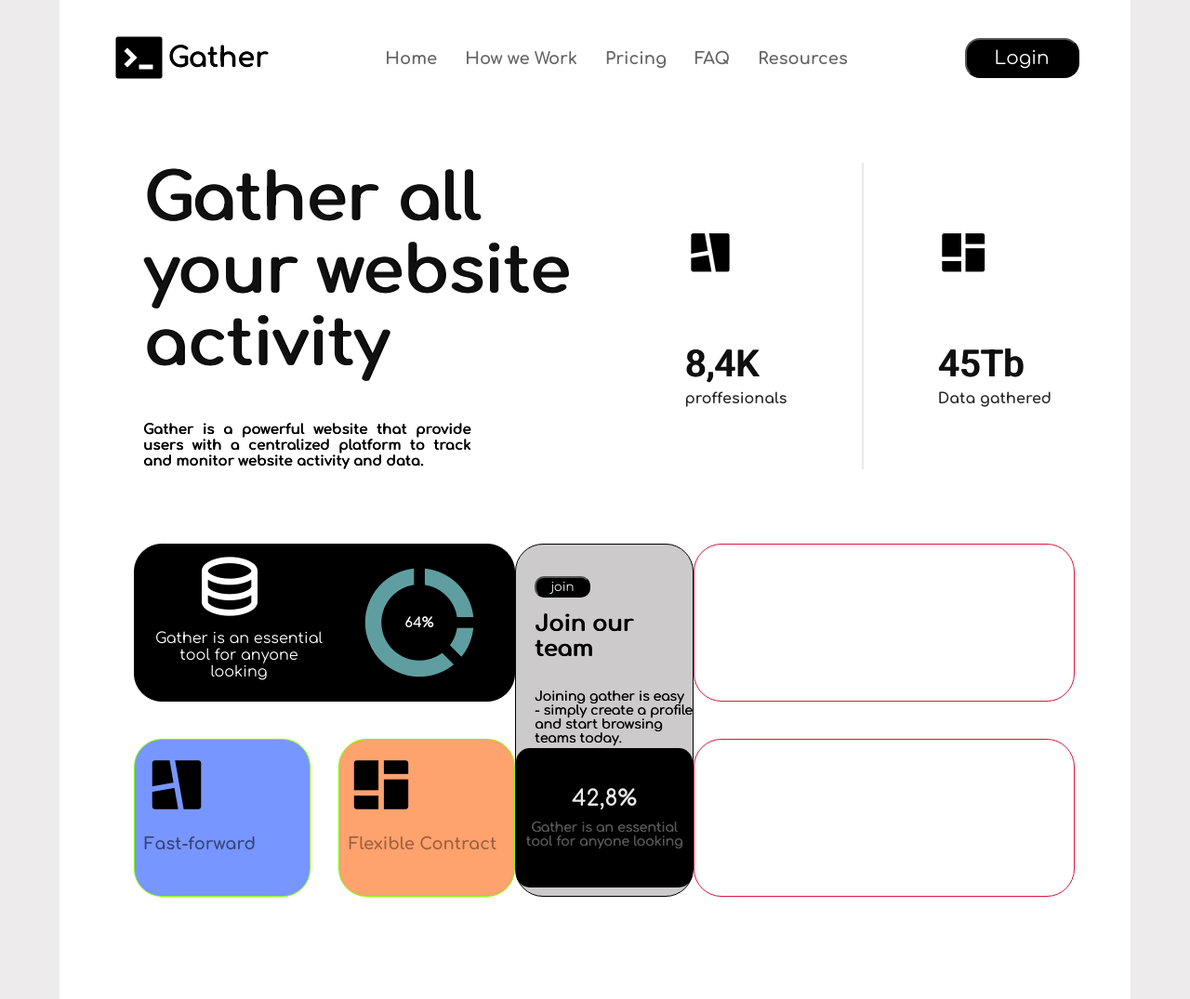
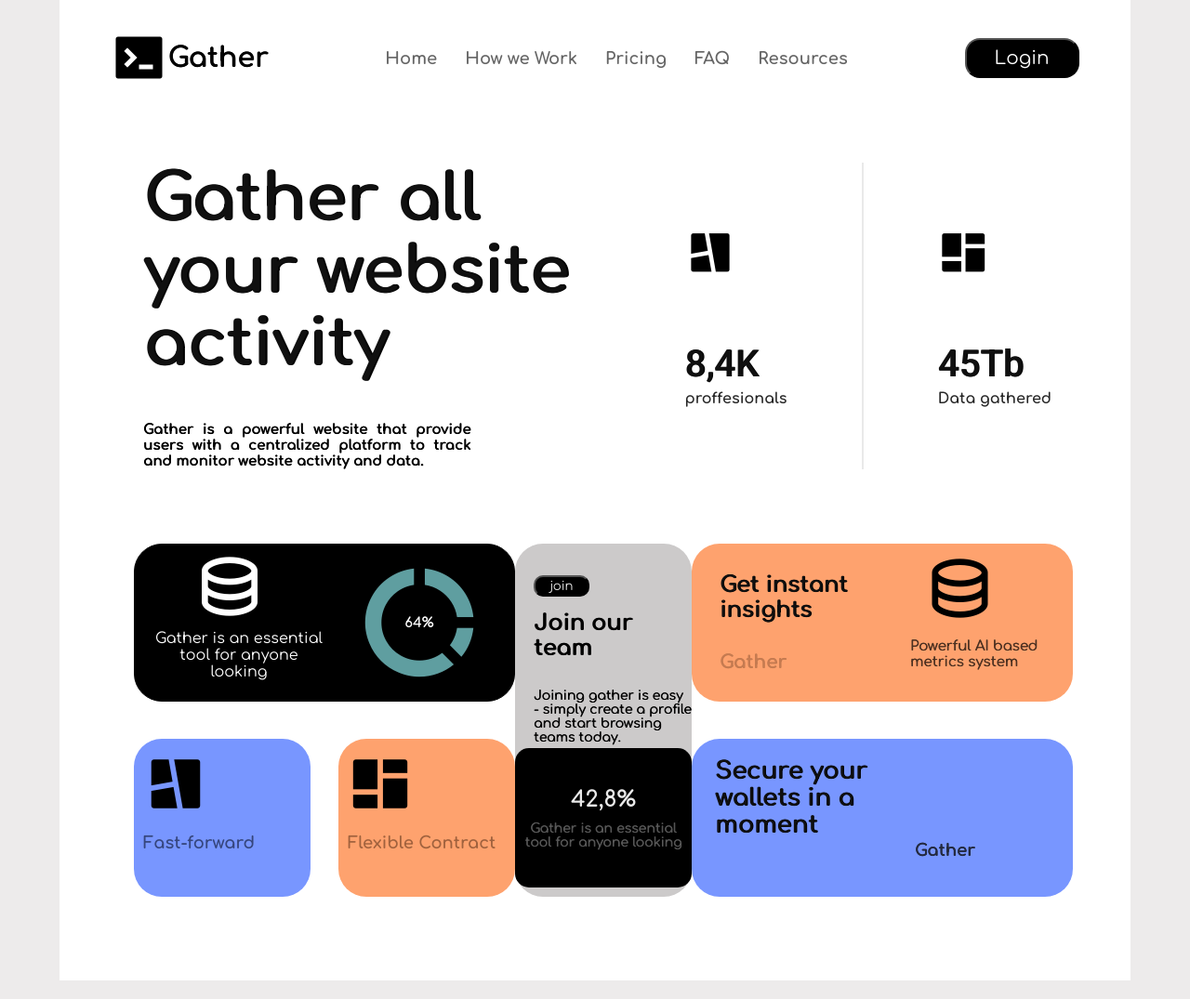
Before and after one commit to Am096/Dribbble-Inspired-Analytics-Dashboard, a plain HTML site: page index.html in a window 1280 px wide. Shown: the whole page at 93% size. Drawn offline with nearby package versions, Linux system fonts and the light colour scheme.

Commit message:
Completed the grid card section

```diff
--- a/index.html
+++ b/index.html
@@ -115,8 +115,27 @@
         </div>
 
         <div id="rightgrid">
-            <div class="largecards" id="toprightgrid"></div>
-            <div class="largecards" id="bottomrightgrid"></div>
+            <div class="largecards" id="toprightgrid">
+                <div id="toprightcard-left">
+                  <h2>Get instant insights</h2>
+                  <h3>Gather</h3>
+                </div>
+
+
+                <div id="toprightcard-right">
+                  <i class="ri-database-2-line"></i>
+                  <p>Powerful AI based <br> metrics system</p>
+                </div>
+            </div>
+            <div class="largecards" id="bottomrightgrid">
+              <div id="bottomrightcard-left">
+                <h2>Secure your wallets in a moment</h2>
+              </div>
+
+              <div id="bottomrightcard-right">
+                <h3>Gather</h3>
+              </div>
+            </div>
         </div>
       </div>
 
--- a/style.css
+++ b/style.css
@@ -28,7 +28,7 @@ a {
     background-color: white;
     margin-left: auto;
     margin-right: auto;
-    padding-bottom: 30px;
+    padding-bottom: 10px;
 }
 
 #header {
@@ -227,7 +227,6 @@ a {
 .smallercards {
     width: 190px;
     height: 170px;
-    border: 1px solid chartreuse;
     border-radius: 30px;
 }
 
@@ -235,7 +234,6 @@ a {
 #midgrid {
     width: 240px;
     height: 380px;
-    border: 1px solid black;
     border-radius: 30px;
     display: flex;
     flex-direction: column;
@@ -252,15 +250,19 @@ a {
 #toprightgrid {
     width: 410px;
     height: 170px;
-    border: 1px solid crimson;
     border-radius: 30px;
+    display: flex;
+    background-color: #FEA26E;
 }
 
 #bottomrightgrid {
     width: 410px;
     height: 170px;
-    border: 1px solid crimson;
     border-radius: 30px;
+    background-color: #7896FF;
+    display: flex;
+    justify-content: start;
+    align-items: center;
 }
 
 
@@ -369,7 +371,6 @@ a {
     border-radius: 10px;
     padding: 2px 8px;
     margin-left: 20px;
-
 }
 
 #midgridhero {
@@ -426,3 +427,69 @@ a {
 #midgridblackcard h2 {
     color: #E9E9E9;
 }
+
+
+#toprightcard-left {
+    width: 50%;
+    height: 100%;
+    display: flex;
+    flex-direction: column;
+    justify-content: space-evenly;
+    padding-left: 30px
+}
+
+#toprightcard-left h2 {
+    text-shadow: 1px 0 #000;
+}
+
+#toprightcard-left h3 {
+    color: #a0623e;
+    opacity: 0.6;
+    font-size: 20px;
+    text-shadow: 0.5px 0 #a0623e;
+}
+
+#toprightcard-right {
+    color: #000;
+    display: flex;
+    flex-direction: column;
+    align-items: center;
+    gap: 10px;
+}
+
+#toprightcard-right i {
+    font-size: 80px;
+    padding-top: 5px;
+}
+
+#toprightcard-right p {
+    font-size: 15px;
+    text-align: left;
+    padding-left: 30px;
+    color: #000;
+    text-shadow: 0.5px 0 #000;
+    opacity: 0.7;
+}
+
+#bottomrightcard-left{
+    width: 50%;
+    height: 100%;
+    display: flex;
+    justify-content: center;
+}
+
+#bottomrightcard-left h2 {
+    padding-top: 20px ;
+    padding-left: 25px;
+    font-size: 26px;
+    font-weight: bold;
+    text-shadow: 1px 0 #000;
+}
+
+#bottomrightcard-right h3 {
+    padding-top: 70px;
+    padding-left: 35px;
+    opacity: 0.8;
+    text-shadow: 0.3px 0 #000;
+    font-size: 18px;
+}
```
